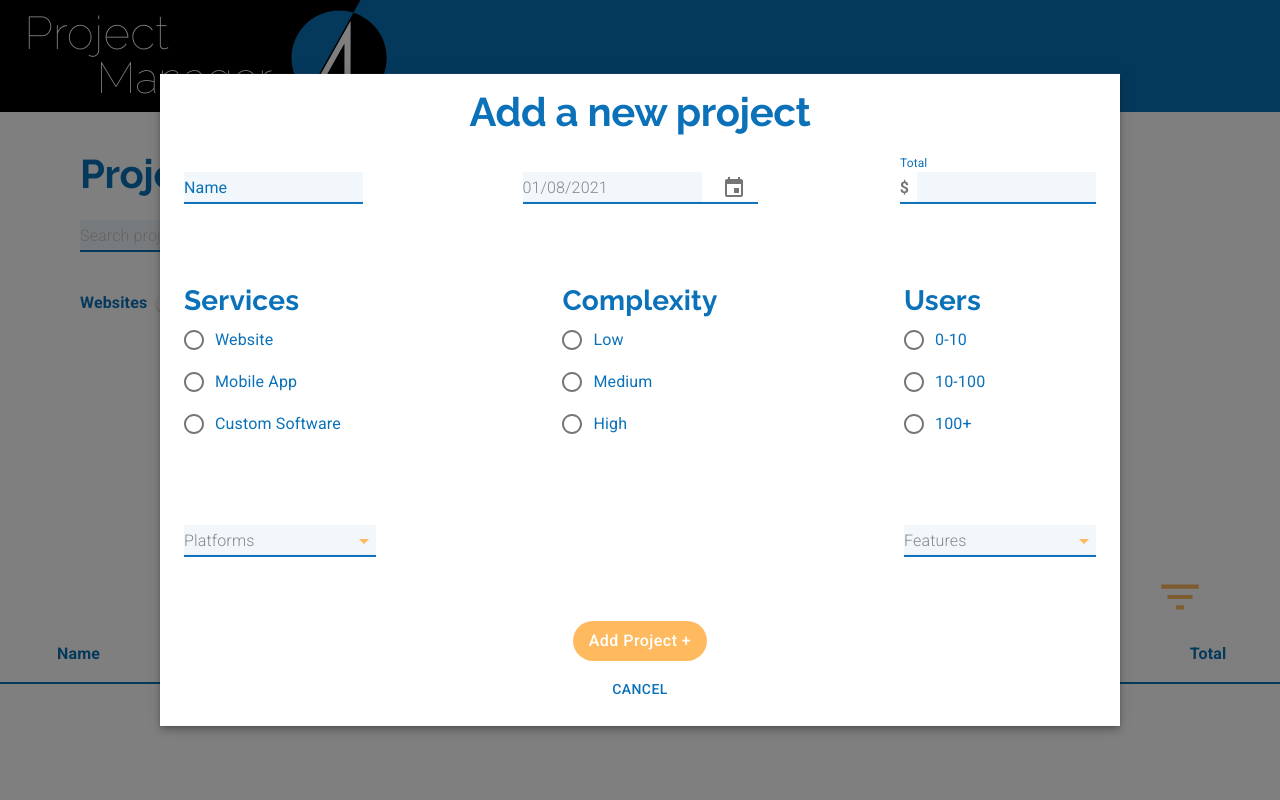
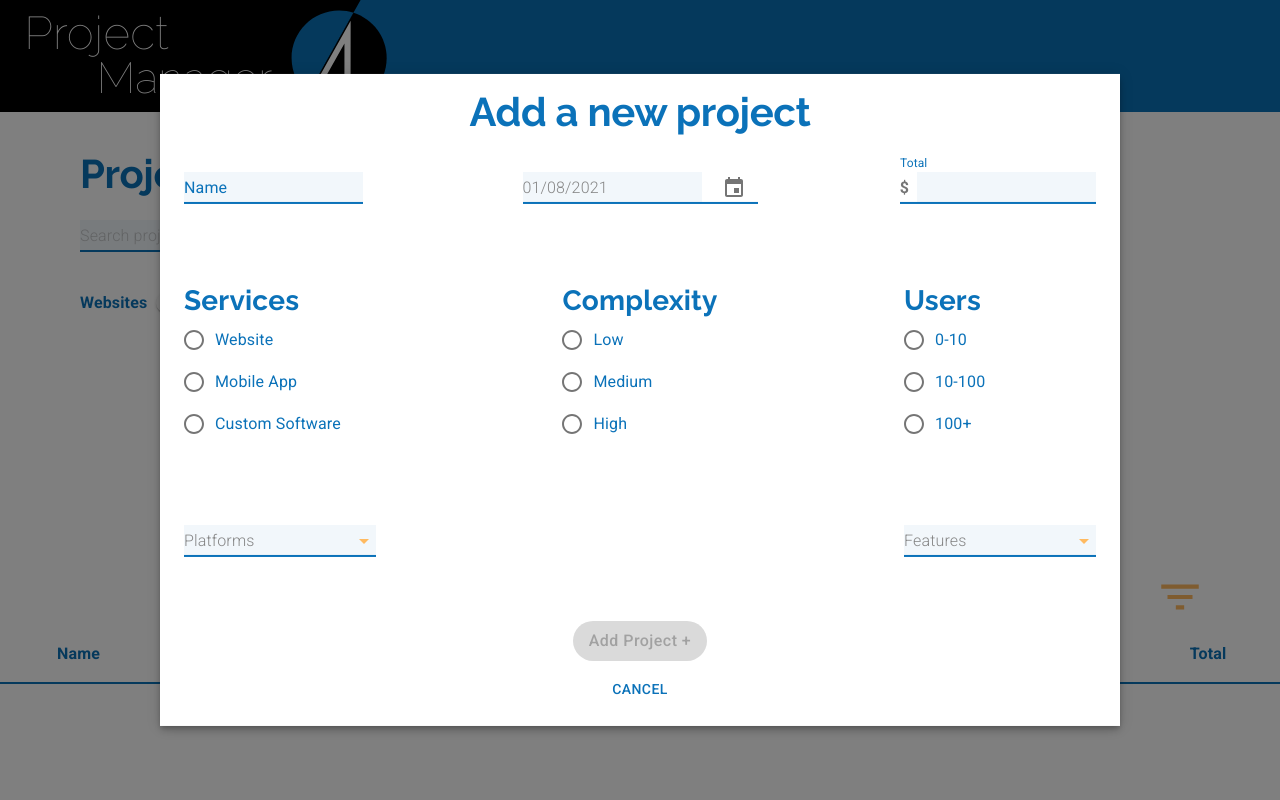
Before and after one commit to mohamed-Githu/arc-manager.react-material, a React (Create React App) app: page / in a window 1280 px wide. Both pictures are taken after a click on the icon 625 px from the left and 236 px from the top of the page. Shown: the top 800 px of the page. Built offline with nearby package versions, Linux system fonts and the light colour scheme.

Commit message:
Added the disabled attribute to the add-project button to disable it if the form isn't filled. And cleard the input fields after a project is added.

```diff
--- a/src/components/ui/add-modal/add-modal.component.jsx
+++ b/src/components/ui/add-modal/add-modal.component.jsx
@@ -51,7 +51,7 @@ const AddModal = ({ addRow, ...modalProps }) => {
     }, "");
   };
 
-  const submitProject = () =>
+  const submitProject = () => {
     addRow({
       name,
       date: date.toDateString(),
@@ -61,6 +61,19 @@ const AddModal = ({ addRow, ...modalProps }) => {
       platforms: stringfyArray(platforms),
       total,
     });
+
+    setInput({
+      name: "",
+      total: "",
+
+      service: "",
+      complexity: "",
+      users: "",
+    });
+
+    setPlatforms([]);
+    setFeatures([]);
+  };
 
   return (
     <Modal {...modalProps}>
@@ -264,6 +277,17 @@ const AddModal = ({ addRow, ...modalProps }) => {
                   variant="container"
                   className={classes.addButton}
                   onClick={submitProject}
+                  disabled={!(
+                    service === "Website"
+                      ? name.length && total.length && features.length
+                      : name &&
+                        total.length &&
+                        features.length &&
+                        platforms.length &&
+                        complexity.length &&
+                        users.length &&
+                        service.length
+                  )}
                 >
                   Add Project +
                 </Button>
```
Also changed, not shown: 1 other file (tests, documents, lock files or other folders).
